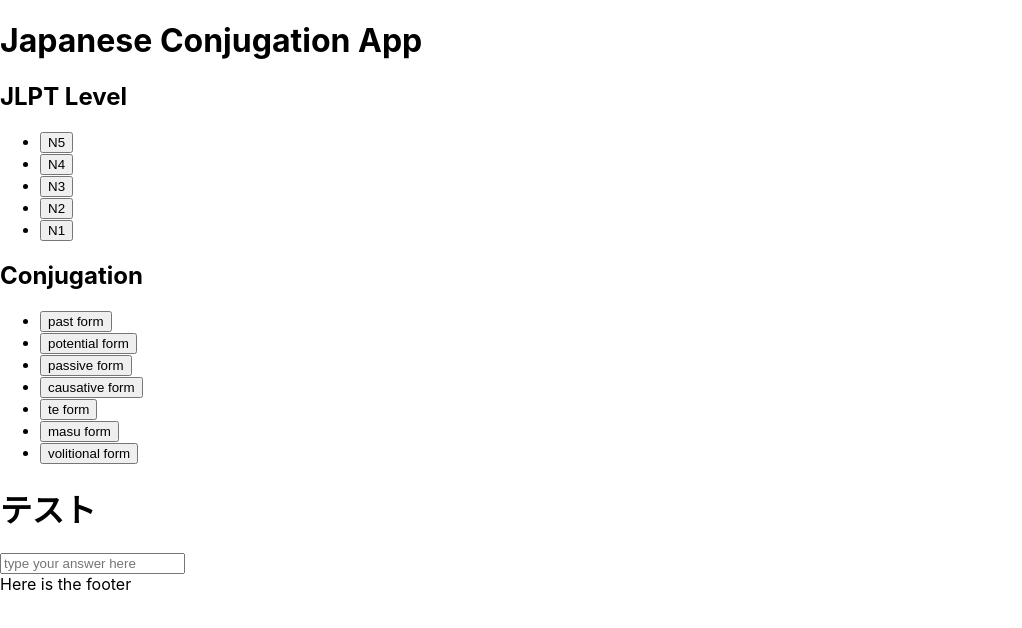
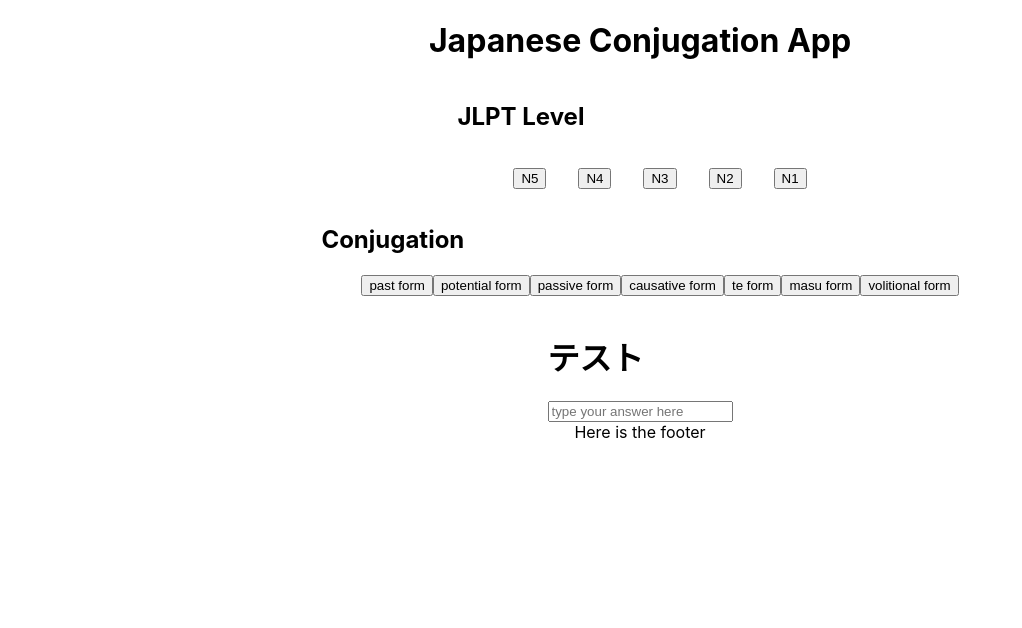
Before and after one commit to Dylaan94/Japanese-Conjugation-App, a React (Create React App) app: page / in a window 1280 px wide. Shown: the top 628 px of the page, without its empty margins (0-1022 px from the left). Built offline with nearby package versions, Linux system fonts and the light colour scheme.

Commit message:
some basic styling added

```diff
--- a/package.json
+++ b/package.json
@@ -9,6 +9,7 @@
     "react": "^17.0.2",
     "react-dom": "^17.0.2",
     "react-scripts": "4.0.3",
+    "styled-components": "^5.3.1",
     "web-vitals": "^1.1.2"
   },
   "scripts": {
--- a/src/components/GrammarPoint.js
+++ b/src/components/GrammarPoint.js
@@ -1,4 +1,5 @@
 import React, { Component } from "react";
+import Styles from "./styles/Styles";
 
 class GrammarPoint extends Component {
   constructor(props) {
@@ -18,7 +19,7 @@ class GrammarPoint extends Component {
 
   render() {
     return (
-      <div>
+      <Styles.GrammarPointsMain>
           <div className="grammarPoint">
             <h2> Conjugation </h2>
             <ul>
@@ -35,7 +36,9 @@ class GrammarPoint extends Component {
                 </button>
               </li>
               <li>
-              <button onClick={this.handleSelection.bind(this, "passiveForm")}>
+                <button
+                  onClick={this.handleSelection.bind(this, "passiveForm")}
+                >
                   passive form
                 </button>
               </li>
@@ -65,7 +68,7 @@ class GrammarPoint extends Component {
               </li>
             </ul>
           </div>
-      </div>
+      </Styles.GrammarPointsMain>
     );
   }
 }
--- a/src/components/JLPTData.js
+++ b/src/components/JLPTData.js
@@ -20,7 +20,7 @@ const N5Array = [
   {
     name: "開く",
     dictionaryForm: "あく",
-    pastForm: "あけた",
+    pastForm: "あいた",
     verbType: "Godan",
   },
   {
--- a/src/components/Levels.js
+++ b/src/components/Levels.js
@@ -1,5 +1,6 @@
 import React, { Component } from "react";
-import N5Array from "./JLPTData";
+
+import Styles from "./styles/Styles";
 
 class Levels extends Component {
   constructor(props) {
@@ -19,8 +20,9 @@ class Levels extends Component {
 
   render() {
     return (
-      <div className="levels">
+      <Styles.LevelsMain>
         <h2> JLPT Level </h2>
+
         <ul>
           <li>
             <button onClick={this.handleSelection.bind(this, "N5")}> N5</button>
@@ -38,7 +40,7 @@ class Levels extends Component {
             <button onClick={this.handleSelection.bind(this, "N1")}> N1</button>
           </li>
         </ul>
-      </div>
+      </Styles.LevelsMain>
     );
   }
 }
--- a/src/components/Main.js
+++ b/src/components/Main.js
@@ -1,11 +1,14 @@
 import React, { Component } from "react";
+// component imports
 import Header from "./Header";
 import Footer from "./Footer";
 import GrammarPoint from "./GrammarPoint";
 import Controller from "./Controller";
 import Levels from "./Levels";
-
+// data imports
 import JLPTData from "./JLPTData";
+// style imports
+import Styles from "./styles/Styles";
 
 class Main extends Component {
   constructor(props) {
@@ -26,6 +29,7 @@ class Main extends Component {
     this.handleCorrectInput = this.handleCorrectInput.bind(this);
     this.checkTextInput = this.checkTextInput.bind(this);
   }
+
   handleLevelsInput = (data) => {
     let levelChosen = data;
     let selectedLevelArray = [];
@@ -100,6 +104,7 @@ class Main extends Component {
 
   checkTextInput = () => {
     // checks input value against randomly assigned verb and then runs
+    // need to add something that changes what type of form based off selection here
     if (this.state.textInputValue == this.state.randomised.pastForm) {
       this.handleCorrectInput();
     }
@@ -107,7 +112,7 @@ class Main extends Component {
 
   render() {
     return (
-      <div>
+      <Styles.MainContainer>
         <Header></Header>
         <Levels handleLevelsChange={this.handleLevelsInput}></Levels>
         <GrammarPoint></GrammarPoint>
@@ -118,7 +123,7 @@ class Main extends Component {
           value={this.state.textInputValue}
         ></Controller>
         <Footer></Footer>
-      </div>
+      </Styles.MainContainer>
     );
   }
 }
--- /dev/null
+++ b/src/components/styles/Styles.js
@@ -0,0 +1,55 @@
+import styled from "styled-components";
+
+// Main Container Styles
+const MainContainer = styled.div`
+  display: flex;
+  flex-direction: column;
+  align-items: center;
+`;
+
+// Header Styles
+
+const HeaderMain = styled.div``;
+
+// Levels Styles
+
+const LevelsMain = styled.div`
+  display: flex;
+  flex-direction: column;
+  ul {
+    display: flex;
+    flex-direction: row;
+    list-style-type: none;
+  }
+  ul > li {
+      padding-left: 1em;
+      padding-right: 1em;
+  }
+`;
+
+// Grammar Point Styles
+const GrammarPointsMain = styled.div`
+  display: flex;
+  flex-direction: column;
+  ul {
+    display: flex;
+    flex-direction: row;
+    list-style-type: none;
+  }
+  ul > li {
+
+  }
+`;
+
+// Controller Styles
+
+// Footer Styles
+
+const Styles = {
+  MainContainer: MainContainer,
+  HeaderMain: HeaderMain,
+    LevelsMain: LevelsMain,
+  GrammarPointsMain: GrammarPointsMain
+};
+
+export default Styles;
```
Also changed, not shown: 1 other file (tests, documents, lock files or other folders). Lines whose indentation alone changed are shown as unchanged.
